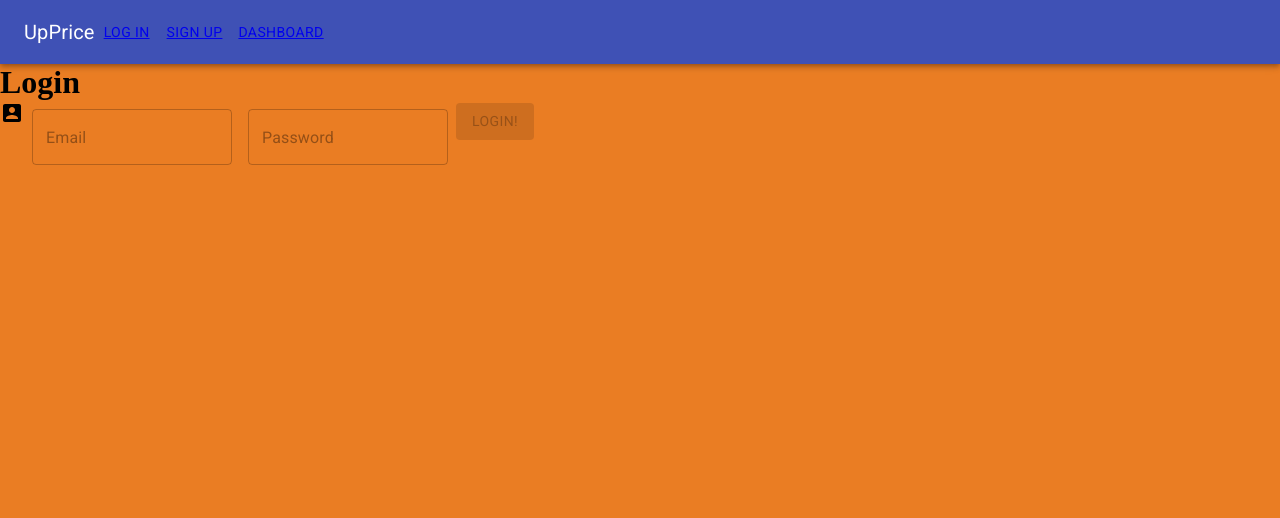
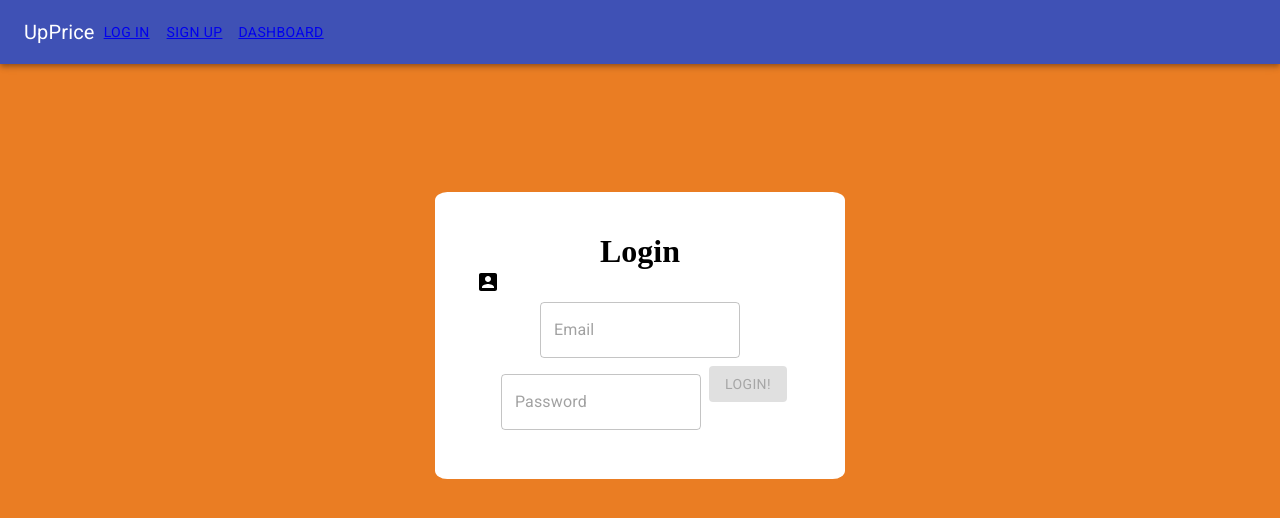
Before and after one commit to bw-airbnb-2/front-end, a React (Create React App) app in the folder airbnb-optimal-price/: page /log-in in a window 1280 px wide. Shown: the top 518 px of the page. Built offline with nearby package versions, Linux system fonts and the light colour scheme.

Commit message:
Adding CSS to Login

```diff
--- a/airbnb-optimal-price/src/Components/Login/Login.css
+++ b/airbnb-optimal-price/src/Components/Login/Login.css
@@ -0,0 +1,17 @@
+.mainDiv{
+    /* Background Card */
+    background-color:white;
+    display:flex;
+    flex-direction:column;
+    width:40%;
+    padding:4%;
+    border-radius:3%;
+    /* Align */
+    text-align:center;
+    justify-content: center;
+}
+.mainerDiv{
+    display:flex;
+    justify-content: center;
+    padding:10%;
+}
--- a/airbnb-optimal-price/src/Components/Login/Login.js
+++ b/airbnb-optimal-price/src/Components/Login/Login.js
@@ -1,5 +1,6 @@
 import React, { useState, useEffect } from 'react';
 import * as Yup from "yup";
+import './Login.css'
 import { Button } from '@material-ui/core';
 import TextField from '@material-ui/core/TextField';
 import { makeStyles } from '@material-ui/core/styles';
@@ -54,14 +55,16 @@ export default function Login(props) {
       }, [formState]);
 
     return(
+      <div className='mainerDiv'>
         <div className='mainDiv'>
             <h1>Login</h1>
+              <AccountBoxIcon />
             <form className={classes.root}>
-            <AccountBoxIcon />
                 <TextField id="email" variant="outlined"type='text' placeholder='Email'onChange={changeHandler} value={formState.email}/>
                 <TextField id="password" variant="outlined"type='password' placeholder='Password'onChange={changeHandler} value={formState.password}/>
                 <Button variant='contained'color='primary'disabled={buttonDisabled}value='submit'onClick={submitForm}>Login!</Button>
             </form>
         </div>
+      </div>
     )
 }
```
